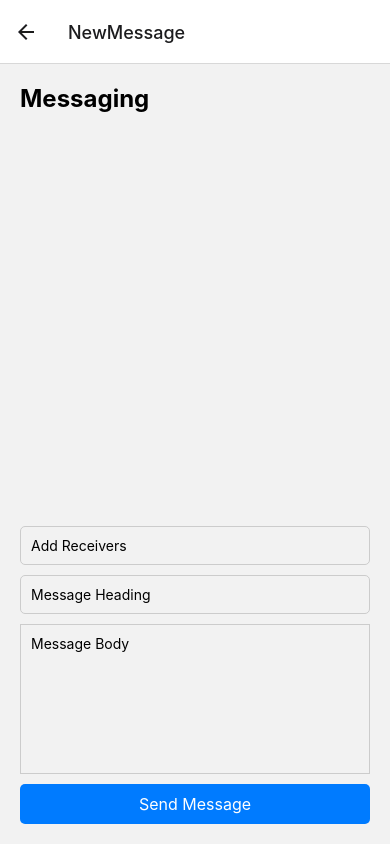
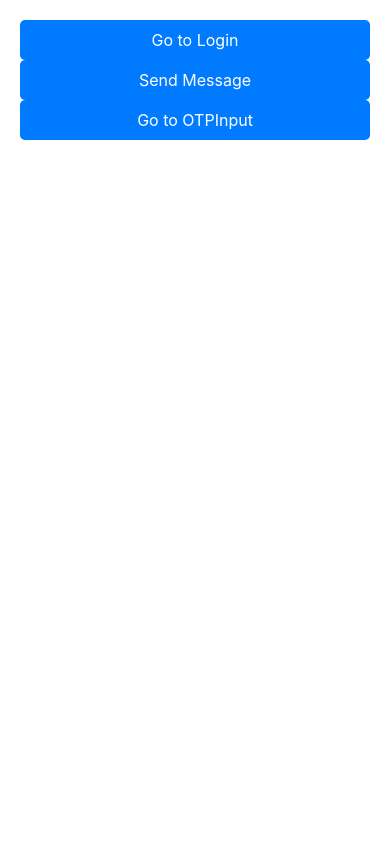
Before and after one commit to ajnanmvr/CDC-Connect, a React Native app: screen /NewMessage in a window 390 px wide. Built offline with nearby package versions, Linux system fonts and the light colour scheme.

Commit message:
woeking on forms

```diff
--- a/src/AppContainer.tsx
+++ b/src/AppContainer.tsx
@@ -1,18 +1,20 @@
-import { NavigationContainer } from '@react-navigation/native';
-import { createNativeStackNavigator } from '@react-navigation/native-stack';
+import {NavigationContainer} from '@react-navigation/native';
+import {createNativeStackNavigator} from '@react-navigation/native-stack';
 import React from 'react';
 import Home from './screens/Home'; // Import your OTP input  component
 import Login from './screens/Login'; // Import your login  component
-import NewMessage from './screens/NewMessage'; // Import your OTP input  component
+import SendMessage from './screens/SendMessage'; // Import your OTP input  component
 import OTPInput from './screens/OTPInput'; // Import your OTP input  component
 import SignUp from './screens/SignUp'; // Import your sign-up  component
+import Form from './screens/Form'; // Import your sign-up  component
 
 export type RootStackParamList = {
   Home: undefined;
   SignUp: undefined;
   Login: undefined;
   OTPInput: undefined;
-  NewMessage: undefined;
+  SendMessage: undefined;
+  Form:undefined;
 };
 
 const Stack = createNativeStackNavigator<RootStackParamList>();
@@ -49,7 +51,8 @@ const AppContainer = () => {
             headerShown: false,
           }}
         />
-        <Stack.Screen name="NewMessage" component={NewMessage} />
+        <Stack.Screen name="SendMessage" component={SendMessage} />
+        <Stack.Screen name="Form" component={Form} />
       </Stack.Navigator>
     </NavigationContainer>
   );
--- a/src/components/InputField.jsx
+++ b/src/components/InputField.jsx
@@ -9,6 +9,7 @@ const InputField = ({
   maxLength,
   secureTextEntry,
   keyboardType,
+  multiline,
   style,
 }) => {
   const theme = useTheme(); // Get the current theme
@@ -21,6 +22,7 @@ const InputField = ({
       secureTextEntry={secureTextEntry}
       maxLength={maxLength}
       keyboardType={keyboardType}
+      multiline={multiline}
       style={[
         styles.input,
         { borderColor: theme.borderColor },
--- a/src/screens/Home.tsx
+++ b/src/screens/Home.tsx
@@ -14,8 +14,8 @@ export default function Home({navigation}: HomeProps) {
         onPress={() => navigation.navigate('Login')}
       />
       <Button
-        title={'Go to NewMessage'}
-        onPress={() => navigation.navigate('NewMessage')}
+        title={'Send Message'}
+        onPress={() => navigation.navigate('SendMessage')}
       />
       <Button
         title={'Go to OTPInput'}
--- a/src/screens/Login.tsx
+++ b/src/screens/Login.tsx
@@ -1,15 +1,18 @@
-import React, { useState } from 'react';
-import { Image, StyleSheet, Text, TouchableOpacity, View } from 'react-native';
+import React, {useState} from 'react';
+import {Image, StyleSheet, Text, TouchableOpacity, View} from 'react-native';
 
-import { useNavigation } from '@react-navigation/native';
-import { NativeStackNavigationProp, NativeStackScreenProps } from '@react-navigation/native-stack';
-import { RootStackParamList } from '../AppContainer';
+import {useNavigation} from '@react-navigation/native';
+import {
+  NativeStackNavigationProp,
+  NativeStackScreenProps,
+} from '@react-navigation/native-stack';
+import {RootStackParamList} from '../AppContainer';
 import Button from '../components/Button';
 import InputField from '../components/InputField';
 import Link from '../components/Link';
 import Screen from '../components/Screen';
 import Title from '../components/Title';
-import { useTheme } from '../hooks/ThemeProvider'; // Import the theme hook
+import {useTheme} from '../hooks/ThemeProvider'; // Import the theme hook
 
 type LoginProps = NativeStackScreenProps<RootStackParamList, 'Login'>;
 
@@ -27,12 +30,26 @@ const LoginScreen = ({navigation}: LoginProps) => {
       <View style={styles.container}>
         <Image style={styles.avatar} source={require('../media/avatar.png')} />
         <Title>Log In</Title>
-        <InputField placeholder="Phone Number" value={phoneNumber} onChangeText={setPhoneNumber} />
+
+        <InputField
+          placeholder="Phone Number"
+          value={phoneNumber}
+          onChangeText={setPhoneNumber}
+          secureTextEntry={false}
+          multiline={false}
+          maxLength={10}
+          keyboardType="number-pad"
+          style
+        />
         <InputField
           placeholder="Password"
           value={password}
           onChangeText={setPassword}
           secureTextEntry={true}
+          maxLength={undefined}
+          keyboardType="default"
+          multiline={false}
+          style
         />
         <Button title="Log In" onPress={handleLogin} />
         <TouchableOpacity onPress={() => navigation.replace('SignUp')}>
--- a/src/screens/NewMessage.jsx
+++ /dev/null
@@ -1,77 +0,0 @@
-import React, {useState} from 'react';
-import {View, Text, StyleSheet, FlatList, TextInput} from 'react-native';
-import InputField from '../components/InputField';
-import Button from '../components/Button';
-
-const NewMessage = () => {
-  const [receivers, setReceivers] = useState([]);
-  const [messageHeading, setMessageHeading] = useState('');
-  const [messageBody, setMessageBody] = useState('');
-
-  const handleSendMessage = () => {
-    // Implement send message logic here
-  };
-
-  const renderReceiverItem = ({item}) => (
-    <Text style={styles.receiverItem}>{item}</Text>
-  );
-
-  return (
-    <View style={styles.container}>
-      <Text style={styles.title}>Messaging</Text>
-      <FlatList
-        data={receivers}
-        renderItem={renderReceiverItem}
-        keyExtractor={(item, index) => index.toString()}
-        style={styles.receiverList}
-      />
-      <InputField
-        placeholder="Add Receivers"
-        onChangeText={text => setReceivers([...receivers, text])}
-      />
-      <InputField
-        placeholder="Message Heading"
-        value={messageHeading}
-        onChangeText={setMessageHeading}
-      />
-      <TextInput
-        style={styles.messageBodyInput}
-        multiline
-        placeholder="Message Body"
-        value={messageBody}
-        onChangeText={setMessageBody}
-      />
-      <Button title="Send Message" onPress={handleSendMessage} />
-    </View>
-  );
-};
-
-const styles = StyleSheet.create({
-  container: {
-    flex: 1,
-    padding: 20,
-    justifyContent: 'flex-start', // Align content at the top
-  },
-  title: {
-    fontSize: 24,
-    fontWeight: 'bold',
-    marginBottom: 20,
-  },
-  receiverList: {
-    marginBottom: 10,
-  },
-  receiverItem: {
-    fontSize: 16,
-    marginBottom: 5,
-  },
-  messageBodyInput: {
-    height: 150, // Adjust the height as needed
-    borderWidth: 1,
-    borderColor: '#ccc',
-    padding: 10,
-    marginBottom: 10,
-    textAlignVertical: 'top', // Align placeholder text to top-left corner
-  },
-});
-
-export default NewMessage;
--- a/src/screens/OTPInput.tsx
+++ b/src/screens/OTPInput.tsx
@@ -27,20 +27,21 @@ const OTPInputScreen = ({ navigation }: OTPInputProps) => {
   return (
     <Screen>
       <View style={styles.container}>
-        <Title>Verify OTP</Title>
+        <Title>Enter OTP</Title>
         <Text style={styles.description}>
           An OTP has been sent to your registered phone number. Please enter the 4-digit OTP below.
         </Text>
         <InputField
-          placeholder="Enter OTP"
+          placeholder="Enter Here"
+          multiline={false}
           value={otp}
           onChangeText={setOTP}
           secureTextEntry={false}
           maxLength={4} // Set the maximum length of the input to 4 characters
           keyboardType="number-pad" // Show a number keypad for input
-          style={{fontSize:20}}
+          style={{fontSize:25,textAlign:"center",width:'50px'}}
         />
-        <Button title="Verify OTP" onPress={handleVerifyOTP} />
+        <Button title="Verify Now" onPress={handleVerifyOTP} />
         <TouchableOpacity>
           <Text style={styles.resendLink}>
             Didn't receive the OTP? <Link>Resend OTP</Link>
--- /dev/null
+++ b/src/screens/SendMessage.tsx
@@ -0,0 +1,71 @@
+import React, {useState} from 'react';
+import {View, StyleSheet, Text, TouchableOpacity} from 'react-native';
+// ... (other imports)
+
+import InputField from '../components/InputField';
+import Button from '../components/Button';
+import {NativeStackScreenProps} from '@react-navigation/native-stack';
+import {RootStackParamList} from '../AppContainer';
+import {useNavigation} from '@react-navigation/native';
+import {NativeStackNavigationProp} from '@react-navigation/native-stack';
+import {useTheme} from '../hooks/ThemeProvider'; // Import the theme hook
+import Screen from '../components/Screen';
+import Title from '../components/Title';
+
+type SendMessageProps = NativeStackScreenProps<
+  RootStackParamList,
+  'SendMessage'
+>;
+
+const SendMessageScreen = ({navigation}: SendMessageProps) => {
+  const [recipients, setRecipients] = useState('');
+  const [message, setMessage] = useState('');
+  useNavigation<NativeStackNavigationProp<RootStackParamList>>();
+
+  const handleSendMessage = () => {
+    // Implement send message logic here
+  };
+
+  const theme = useTheme();
+
+  return (
+    <Screen>
+      <View style={styles.container}>
+        <Title>Send Message</Title>
+        <InputField
+          placeholder="Recipients"
+          value={recipients}
+          onChangeText={setRecipients}
+          secureTextEntry={false}
+        />
+        <InputField
+          placeholder={null}
+          value={message}
+          onChangeText={setMessage}
+          secureTextEntry={false}
+          style={styles.messageInput} // Apply the style to control the message input
+          multiline
+        />
+        <Button title="Send" onPress={handleSendMessage} />
+      </View>
+    </Screen>
+  );
+};
+
+const styles = StyleSheet.create({
+  container: {
+    flex: 1,
+    justifyContent: 'center',
+    alignItems: 'center',
+  },
+  messageInput: {
+    width: '100%',
+    height: 150,
+    borderWidth: 1,
+    paddingHorizontal: 10,
+    paddingVertical: 8,
+    marginTop: 10,
+  },
+});
+
+export default SendMessageScreen;
--- a/src/screens/SignUp.tsx
+++ b/src/screens/SignUp.tsx
@@ -35,30 +35,50 @@ const SignUpScreen = ({ navigation }: SignUpProps) => {
           value={name}
           onChangeText={setName}
           secureTextEntry={false}
+          maxLength={undefined}
+          keyboardType="default"
+          multiline={false}
+          style
         />
         <InputField
           placeholder="Email"
           value={email}
           onChangeText={setEmail}
           secureTextEntry={false}
+          maxLength={undefined}
+          keyboardType="default"
+          multiline={false}
+          style
         />
         <InputField
           placeholder="Phone Number"
           value={phoneNumber}
           onChangeText={setPhoneNumber}
           secureTextEntry={false}
+          maxLength={10}
+          keyboardType="number-pad"
+          multiline={false}
+          style
         />
         <InputField
           placeholder="Password"
           value={password}
           onChangeText={setPassword}
           secureTextEntry={true}
+          maxLength={undefined}
+          keyboardType="default"
+          multiline={false}
+          style
         />
         <InputField
           placeholder="Confirm Password"
           value={confirmPassword}
           onChangeText={setConfirmPassword}
           secureTextEntry={true}
+          maxLength={undefined}
+          multiline={false}
+          keyboardType="default"
+          style
         />
         <Button title="Sign Up" onPress={handleSignUp} />
         <TouchableOpacity onPress={() => navigation.replace('Login')}>
```
